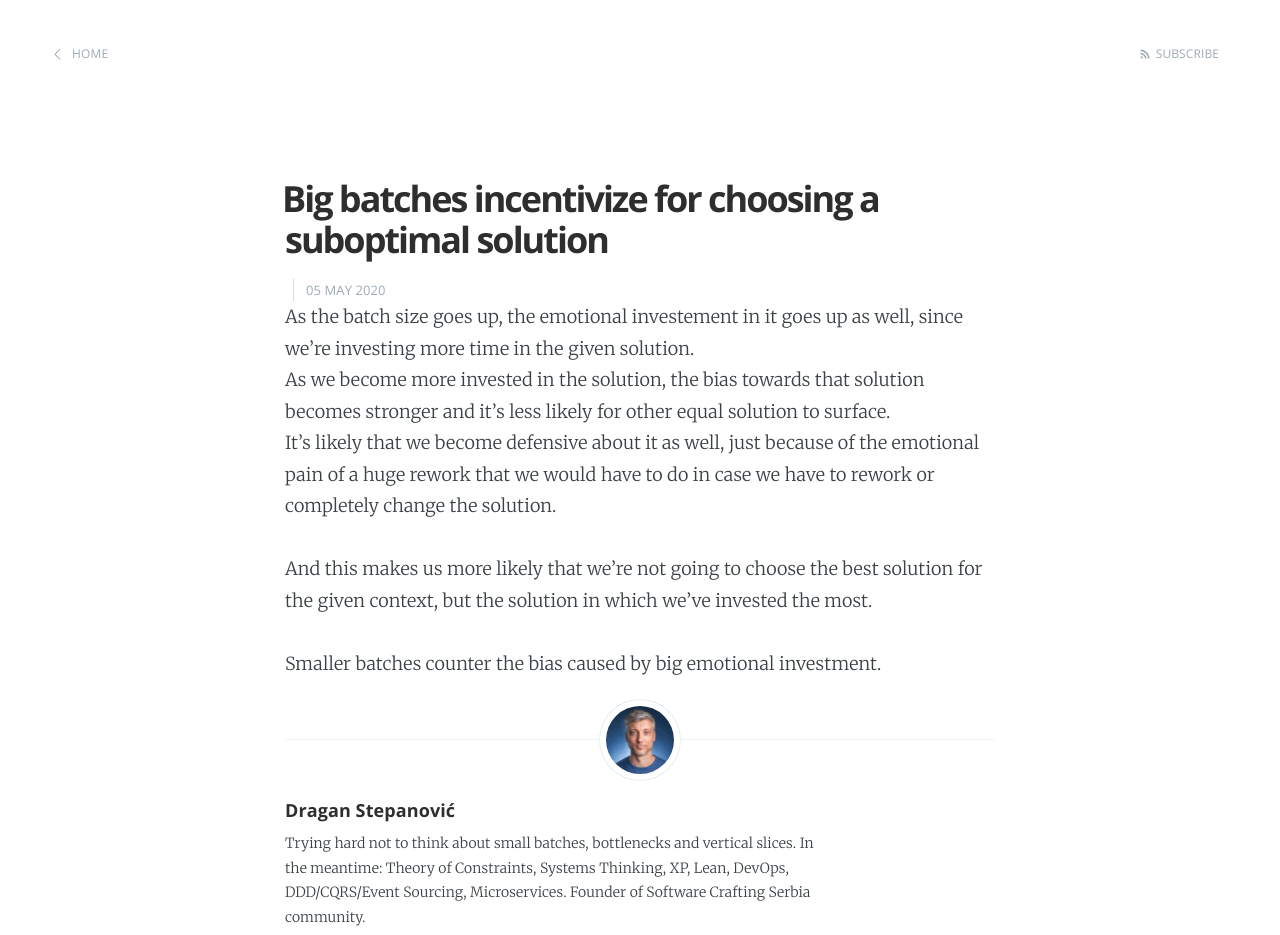
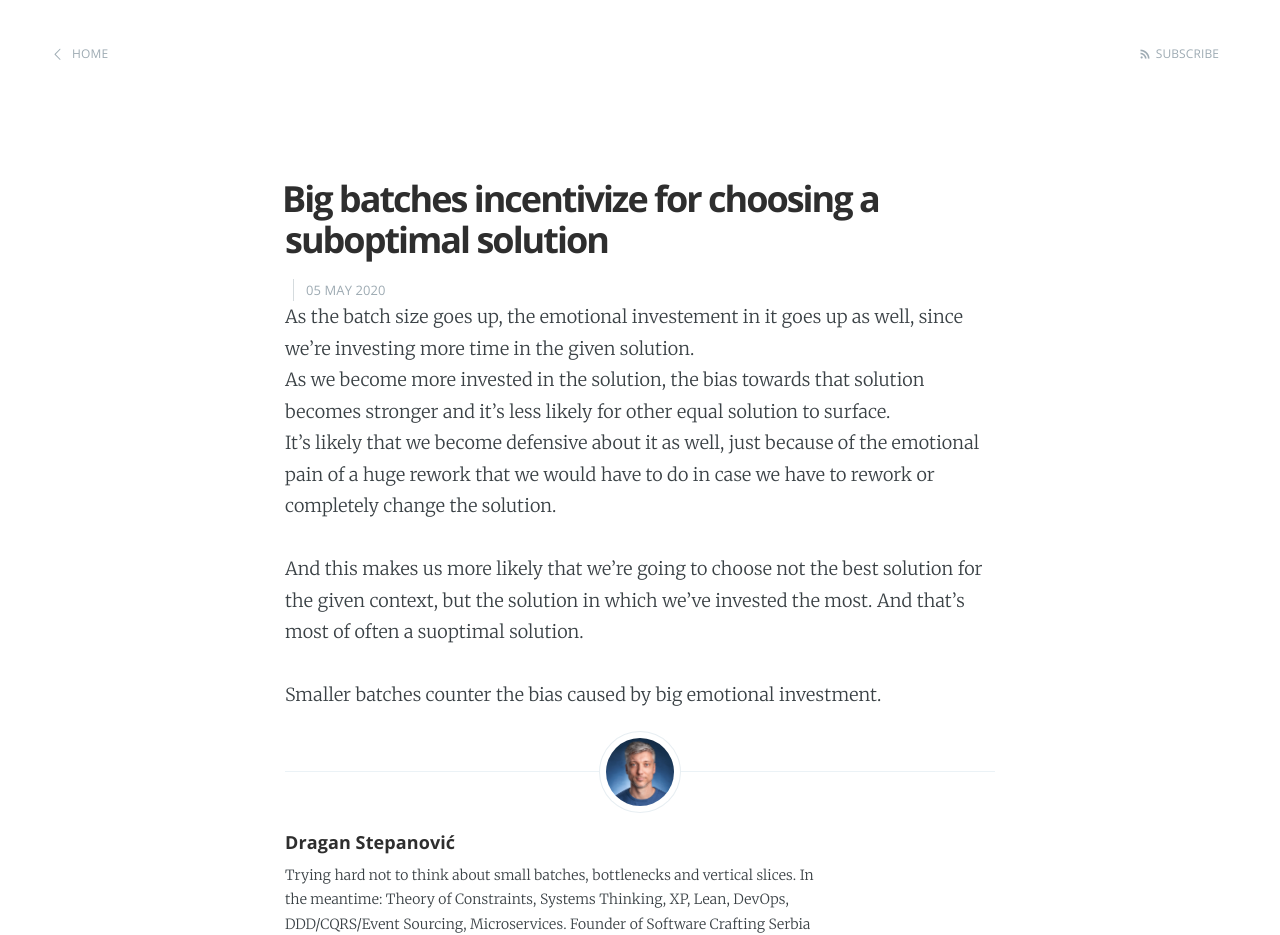
Before and after one commit to dragan-stepanovic/dragan-stepanovic.github.io, a Jekyll site: the page built from _posts/2020-05-05-big-batch-to-suboptimal-solution.md, in a window 1280 px wide, cut to the strip 0-935 px from the top of the page. Built offline with Jekyll 4.4.1, drawn with Linux system fonts in a browser that asks for light colours.

Commit message:
Update 2020-05-05-big-batch-to-suboptimal-solution.md

```diff
--- a/_posts/2020-05-05-big-batch-to-suboptimal-solution.md
+++ b/_posts/2020-05-05-big-batch-to-suboptimal-solution.md
@@ -6,6 +6,6 @@ As the batch size goes up, the emotional investement in it goes up as well, sinc
 As we become more invested in the solution, the bias towards that solution becomes stronger and it's less likely for other equal solution to surface.
 It's likely that we become defensive about it as well, just because of the emotional pain of a huge rework that we would have to do in case we have to rework or completely change the solution.
 
-And this makes us more likely that we're not going to choose the best solution for the given context, but the solution in which we've invested the most.
+And this makes us more likely that we're going to choose not the best solution for the given context, but the solution in which we've invested the most. And that's most of often a suoptimal solution.
 
 Smaller batches counter the bias caused by big emotional investment.
```
